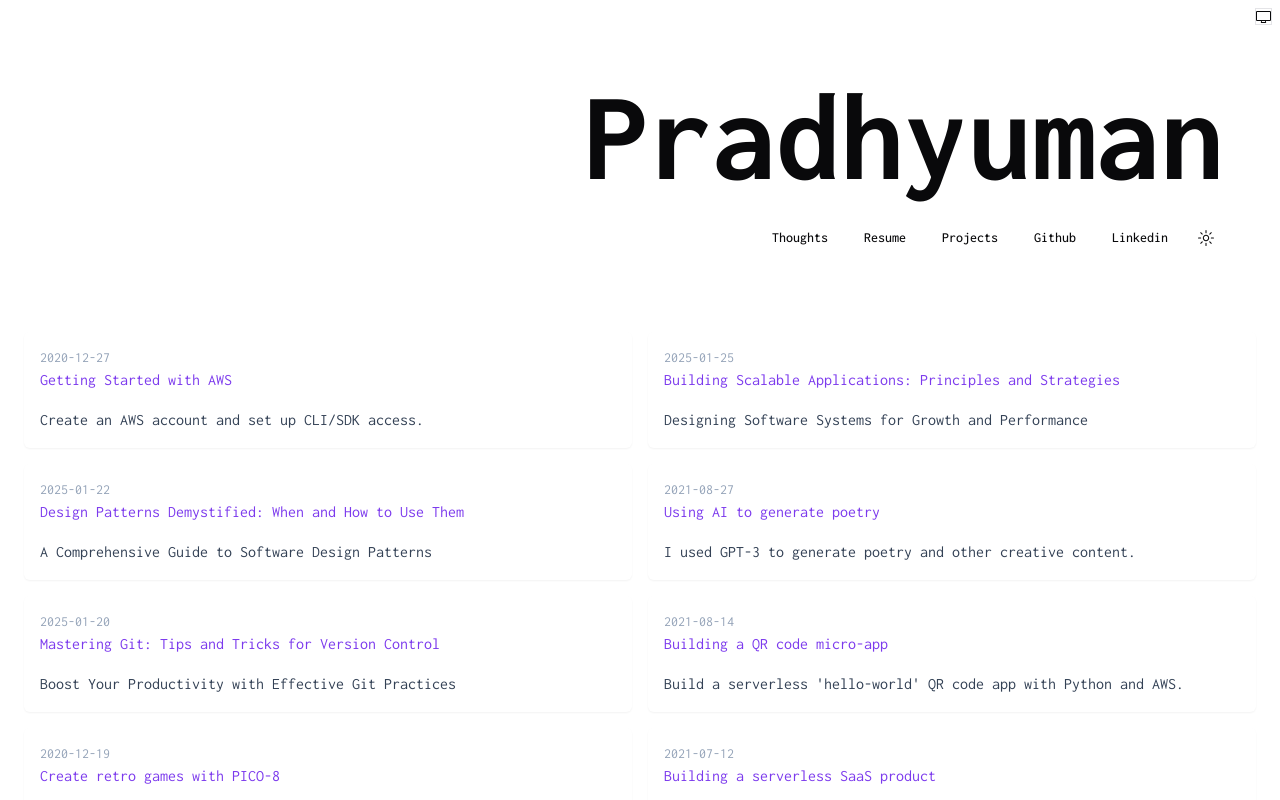
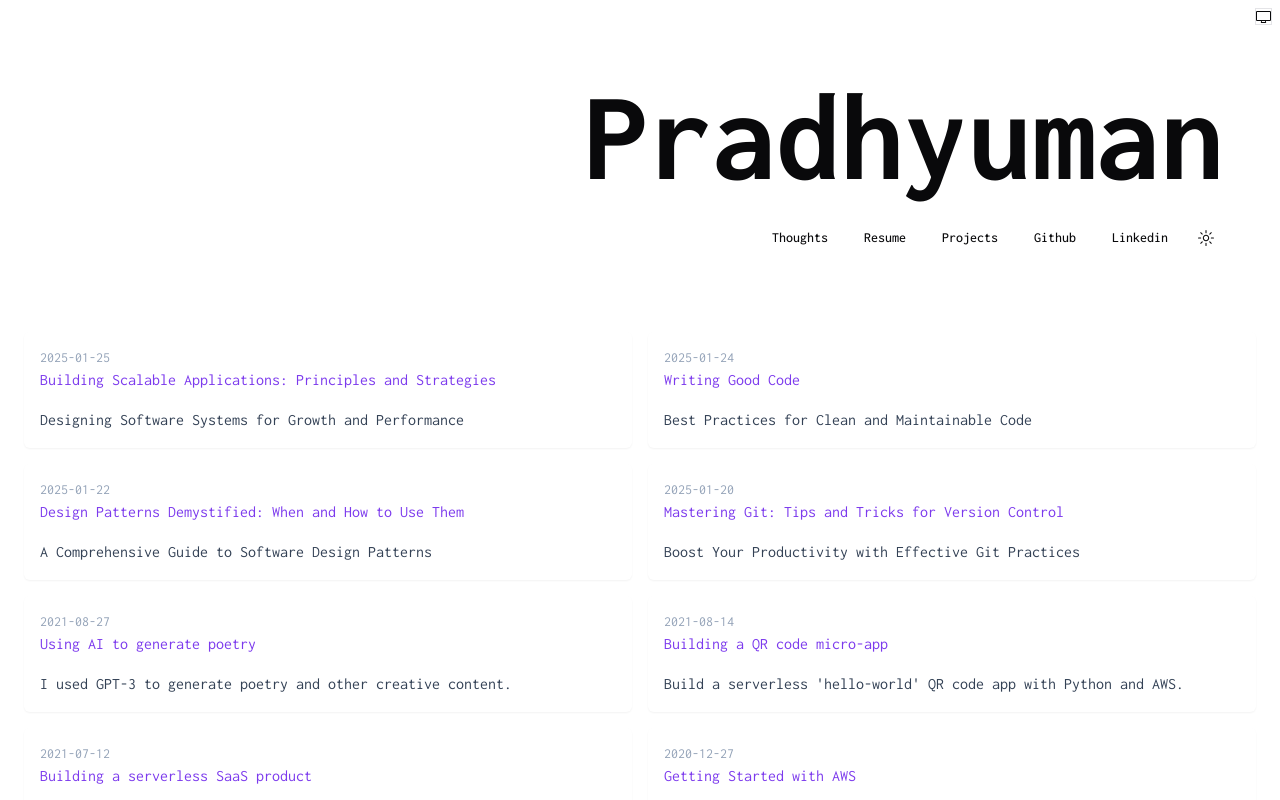
Before and after one commit to pradhyuman-yadav/personalpage, a Next.js app: page / in a window 1280 px wide. Shown: the top 800 px of the page. Built offline with nearby package versions, Linux system fonts and the light colour scheme.

Commit message:
Fixed Date sort

```diff
--- a/app/page.tsx
+++ b/app/page.tsx
@@ -3,7 +3,12 @@ import PostPreview from "@/components/PostPreview";
 
 function Home() {
   const postMetadata = getPostMetadata();
-  const postPreviews = postMetadata.map((post) => (
+
+  const sortedPostMetadata = postMetadata.sort(
+    (a, b) => new Date(b.date).getTime() - new Date(a.date).getTime()
+  );
+
+  const postPreviews = sortedPostMetadata.map((post) => (
     <PostPreview key={post.slug} {...post} />
   ));
 
```
